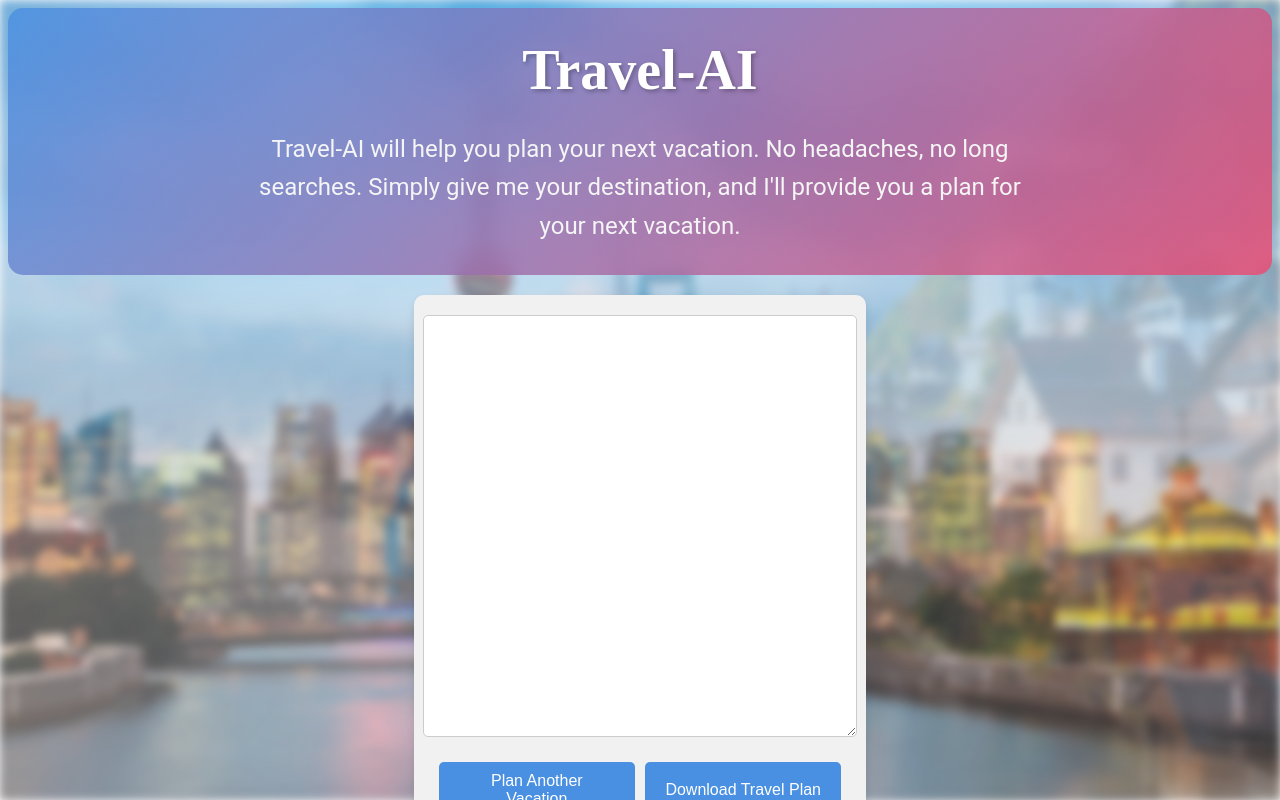
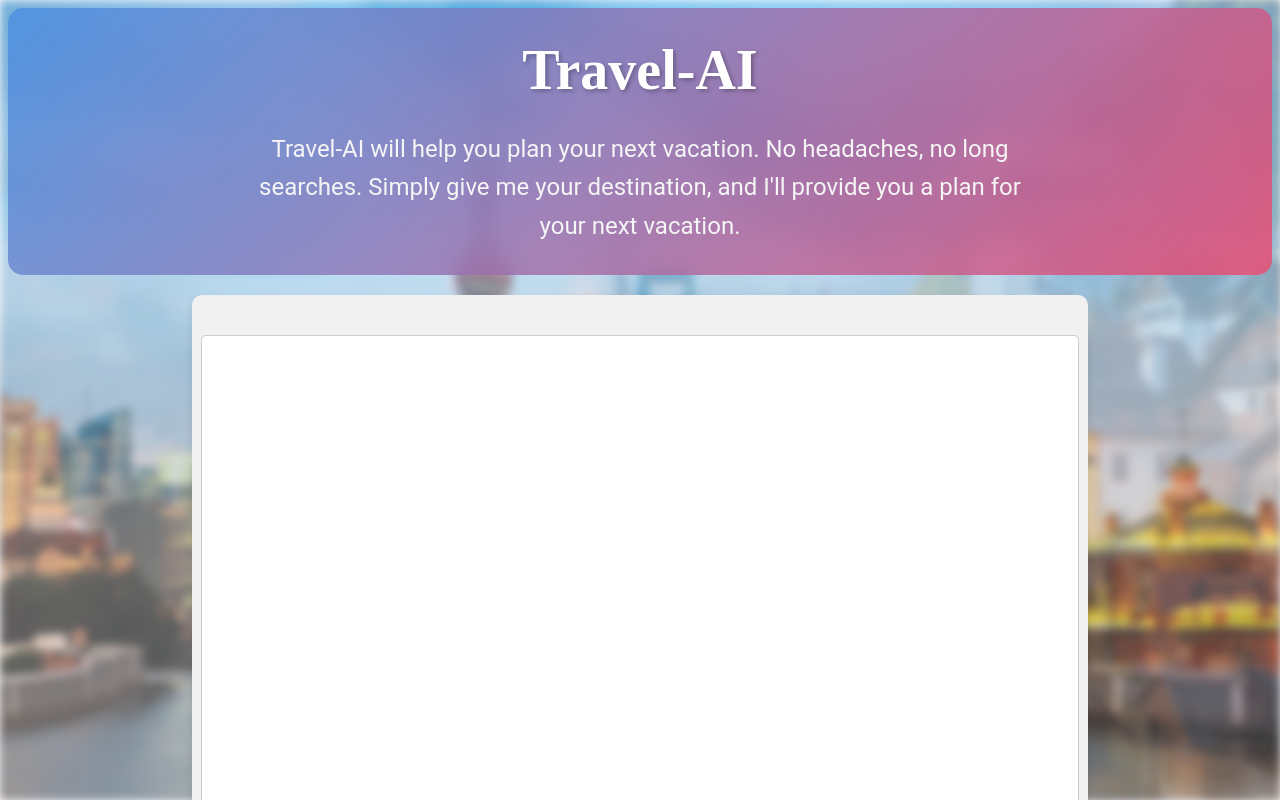
Before and after one commit to danymarsico/Travel_AI, a Vue app in the folder travel_ai_frontend/: page /travel/1 in a window 1280 px wide. Shown: the top 800 px of the page. Built offline with nearby package versions, Linux system fonts and the light colour scheme; no server answers.

Commit message:
Edits the styling of the responsebox

```diff
--- a/travel_ai_frontend/src/components/ResponseEl.vue
+++ b/travel_ai_frontend/src/components/ResponseEl.vue
@@ -9,6 +9,7 @@
     </div>
 
     <div class="textarea-container" v-else>
+      <div></div>
       <textarea v-model="this.$store.state.travelInfo.travelPlan" id="responsebox"></textarea>
       <div class="button-container">
         <button @click="planNewVacation">Plan Another Vacation</button>
@@ -99,41 +100,50 @@ travelService.sendTravelInfo(this.$store.state.travelInfo)
 
 <style>
 #response {
-  background-color: #f1f1f1; /* Light gray background */
+  width: 70%;
+  background-color: #f1f1f1;
   padding: 20px;
   border-radius: 10px;
-  box-shadow: 0 4px 8px rgba(0, 0, 0, 0.1); /* Soft shadow effect */
+  box-shadow: 0 4px 8px rgba(0, 0, 0, 0.1);
 }
 
 .textarea-container {
   display: flex;
   flex-direction: column;
-  align-items: center; /* Center the textarea and buttons vertically */
-  gap: 20px; /* Add some spacing between textarea and buttons */
+  align-items: center;
+  gap: 20px;
+}
+
+.loading-text {
+  font-size: 18px;
+  text-align: center;
+  margin-bottom: 20px;
+  font-weight: bold;
+  color: #6c6a6a;
 }
 
 #responsebox {
-  width: 100%; /* Make the textarea full width */
-  height: 400px; /* Adjust the height as needed */
+  width: 100%;
+  height: 600px;
   padding: 10px;
   font-size: 16px;
-  border: 1px solid #ccc; /* Light gray border */
+  border: 1px solid #ccc;
   border-radius: 5px;
   outline: none;
 }
 
 #responsebox::placeholder {
-  color: #999; /* Placeholder text color */
+  color: #999;
 }
 
 #responsebox:focus {
-  border-color: #4A90E2; /* Border color on focus */
+  border-color: #4A90E2;
 }
 
 .button-container {
   display: flex;
-  justify-content: space-between; /* Space buttons evenly */
-  width: 100%; /* Make the button container full width */
+  justify-content: space-between;
+  width: 100%;
 }
 
 .button-container button {
```
